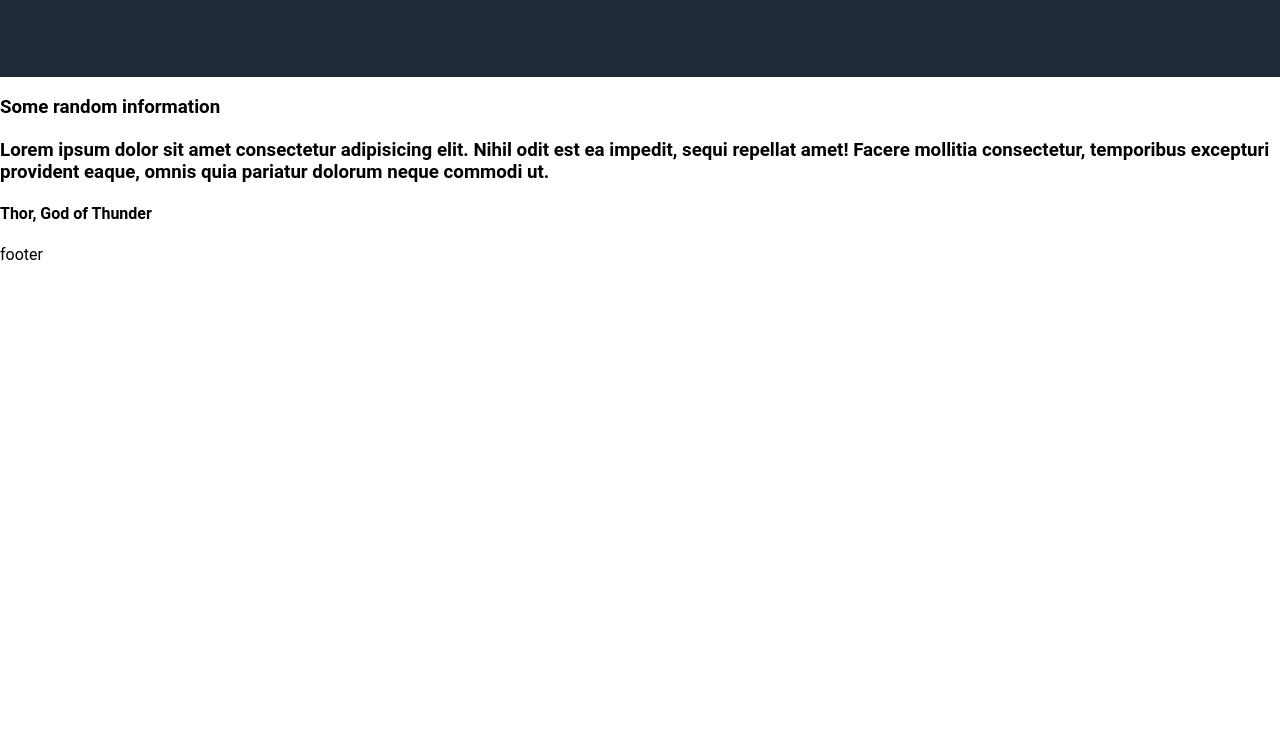
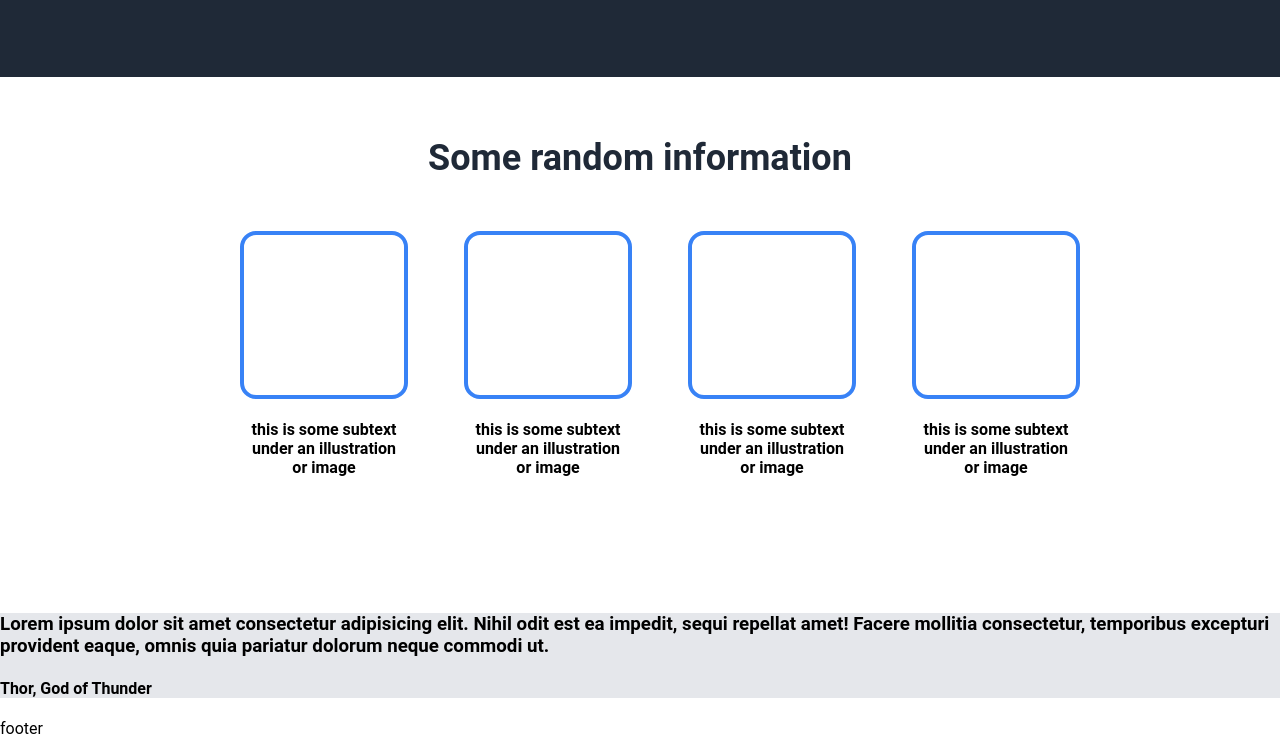
Before and after one commit to sam-rsuarez10/odin-html-css-layout, a plain HTML site: page index.html in a window 1280 px wide. Shown: the part 535-1273 px from the top of the page. Before the commit the page ends 800 px from the top, so only its background shows below. Drawn offline with Linux system fonts and the light colour scheme.

Commit message:
Finish main info section styles

```diff
--- a/index.html
+++ b/index.html
@@ -36,19 +36,27 @@
             <ul class="card__list">
                 <li class="card__item">
                     <div class="card__img"></div>
-                    <h4 class="card__info"></h4>
+                    <h4 class="card__info">
+                        this is some subtext under an illustration or image
+                    </h4>
                 </li>
                 <li class="card__item">
                     <div class="card__img"></div>
-                    <h4 class="card__info"></h4>
+                    <h4 class="card__info">
+                        this is some subtext under an illustration or image
+                    </h4>
                 </li>
                 <li class="card__item">
                     <div class="card__img"></div>
-                    <h4 class="card__info"></h4>
+                    <h4 class="card__info">
+                        this is some subtext under an illustration or image
+                    </h4>
                 </li>
                 <li class="card__item">
                     <div class="card__img"></div>
-                    <h4 class="card__info"></h4>
+                    <h4 class="card__info">
+                        this is some subtext under an illustration or image
+                    </h4>
                 </li>
             </ul>
         </section>
--- a/styles.css
+++ b/styles.css
@@ -82,3 +82,49 @@ button a {
     color: #F9FAF8;
     font-weight: bold;
 }
+
+
+.main-info__section {
+    background-color: white;
+    display: flex;
+    flex-direction: column;
+    justify-content: center;
+    align-items: center;
+    padding-bottom: 5rem;
+    padding-top: 1.5rem;
+}
+
+.card__list{
+    display:flex;
+    flex-wrap: wrap;
+    gap: 3.5rem;
+
+}
+
+.card__item {
+    display: flex;
+    flex-direction: column;
+    align-items: center;
+}
+
+.card__img{
+    border: 0.25rem solid #3882F6;
+    border-radius: 1rem;
+    width: 10rem;
+    height: 10rem;
+}
+
+.card__info {
+    width: 10rem;
+    text-align: center;
+}
+
+.main-info__section h3 {
+    font-size: 36px;
+    font-weight: bolder;
+    color: #1F2937;
+}
+
+.quote__section {
+    background-color: #E5E7EB;
+}
```
